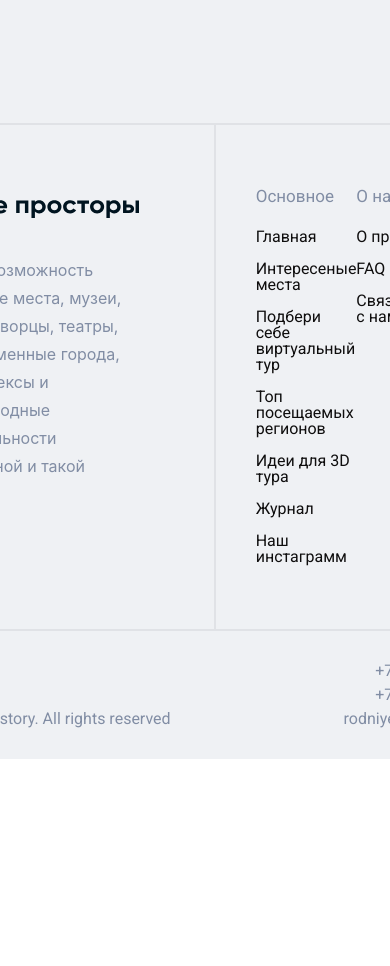
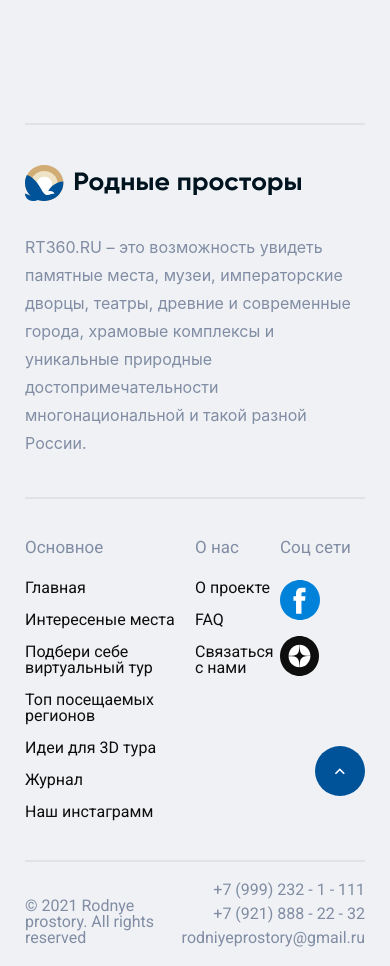
Before and after one commit to jeezou/tours-portal, a Vue app: page /#/ in a window 390 px wide. Shown: the part 6920-7886 px from the top of the page. Before the commit the page ends 7679 px from the top, so only its background shows below. Built offline with nearby package versions, Linux system fonts and the light colour scheme.

Commit message:
feat: add adaptive design for Error and Footer components

```diff
--- a/src/components/Footer.vue
+++ b/src/components/Footer.vue
@@ -86,7 +86,7 @@ export default {
   display: flex;
   flex-direction: column;
   align-items: center;
-  padding: 0 100px 0 100px;
+  padding: 0 50px;
 
   box-sizing: border-box;
 
@@ -104,7 +104,7 @@ export default {
     row-gap: 32px;
 
     border-top: 2px solid $border;
-
+  }
   .introduction {
     padding-top: 63px;
     padding-right: 75px;
@@ -192,5 +192,89 @@ export default {
     font-weight: 400;
   }
 }
+
+@media screen and (max-width: 1100px) {
+  .footer {
+    .introduction {
+      padding-top: 40px;
+      padding-right: 30px;
+    }
+
+    .links {
+      padding-top: 40px;
+      padding-left: 25px;
+      grid-template-columns: 2fr 1fr 1fr;
+      .group {
+        &__list {
+          &--inline {
+            flex-direction: column;
+            align-items: center;
+          }
+        }
+      }
+    }
+  }
+}
+
+@media screen and (max-width: 768px) {
+  .footer {
+    padding: 0 25px;
+    .container {
+      grid-template-areas:
+        "intro intro"
+        "links links"
+        "rights contacts";
+
+      row-gap: 0;
+      padding-bottom: 0;
+    }
+    .introduction {
+      padding: 40px 0 40px;
+
+      border: none;
+      border-bottom: 2px solid $border;
+    }
+
+    .links {
+      padding: 40px 0;
+      grid-template-columns: 1.5fr 1fr 1fr;
+
+      .group {
+        &__list {
+          &--inline {
+            flex-direction: row;
+          }
+        }
+      }
+    }
+
+    .rights,
+    .contacts {
+      padding: 20px 0;
+    }
+  }
+}
+
+@media screen and (max-width: 500px) {
+  .footer {
+    .links {
+      padding: 40px 0;
+      grid-template-columns: 2fr 1fr 1fr;
+
+      .group {
+        &__list {
+          &--inline {
+            align-items: flex-start;
+            flex-direction: column;
+          }
+        }
+      }
+    }
+
+    .rights,
+    .contacts {
+      padding: 20px 0;
+    }
+  }
 }
 </style>
--- a/src/views/Error.vue
+++ b/src/views/Error.vue
@@ -23,7 +23,7 @@
             src="../assets/icons/map-pin-blue.svg"
             alt="location ico"
           />
-          Санкт-Петербург
+          <div class="location__text">Санкт-Петербург</div>
         </div>
         <div class="eye">
           <img
@@ -85,8 +85,8 @@
       </div>
       <button class="err-frame__btn">Перейти на главную</button>
     </div>
+  </div>
   <Footer />
-  </div>
 </template>
 
 <script>
@@ -108,7 +108,7 @@ export default {
 
   background: $form-gray-2;
 
-  padding: 0 100px;
+  padding: 0 30px;
 }
 
 .nav-bar-white {
@@ -117,7 +117,9 @@ export default {
   justify-content: center;
   margin-bottom: 41px;
 
-  box-shadow: 0px 8px 10px rgba(156, 164, 169, 0.2);
+  box-shadow: 0px 8px 10px #9ca4a933;
+
+  background: $white;
 
   .container {
     width: 100%;
@@ -134,6 +136,7 @@ export default {
       background: $form-gray-4;
       border-radius: 12px;
     }
+  }
 
   .logo {
     background: rgba(0, 0, 0, 0);
@@ -145,6 +148,10 @@ export default {
   .location {
     padding: 12px 16px;
     cursor: pointer;
+
+    display: flex;
+    align-items: center;
+    column-gap: 8px;
   }
 
   .eye {
@@ -158,6 +165,8 @@ export default {
   }
 
   .profile {
+    display: flex;
+
     &__burger {
       padding: 8px 12px;
     }
@@ -178,7 +187,6 @@ export default {
     }
   }
 }
-}
 
 .err-frame {
   width: 100%;
@@ -195,6 +203,10 @@ export default {
   display: flex;
   align-items: flex-end;
   margin-bottom: 64px;
+
+  &__desc {
+    text-align: center;
+  }
 
   .cards {
     position: absolute;
@@ -245,7 +257,7 @@ export default {
   }
 
   &__content {
-    z-index: 1;
+    z-index: 2;
     position: absolute;
     top: 50%;
     left: 50%;
@@ -275,4 +287,154 @@ export default {
     line-height: 100%;
   }
 }
+
+@media screen and (max-width: 1100px) {
+  .nav-bar-white {
+    .container {
+      padding: 15px;
+
+      column-gap: 10px;
+    }
+
+    .logo__img {
+      height: 30px;
+    }
+
+    .location {
+      padding: 8px 12px;
+
+      &__text {
+        display: none;
+      }
+    }
+
+    .search-bar {
+      &__icon {
+        padding: 8px 12px;
+      }
+    }
+
+    .eye {
+      padding: 8px;
+
+      &__icon {
+        width: 25px;
+      }
+    }
+
+    .profile {
+      height: 41px;
+    }
+  }
+
+  .err-frame {
+    height: 600px;
+
+    padding: 40px 0;
+    justify-content: center;
+
+    &__content {
+      width: 70%;
+    }
+
+    .cards {
+      &__front {
+        top: 7%;
+        left: 3%;
+        width: 30%;
+        max-width: 250px;
+      }
+
+      &__middle {
+        bottom: 15%;
+        right: 3%;
+        width: 27%;
+        max-width: 200px;
+      }
+
+      &__back {
+        top: 10%;
+        right: 10%;
+        width: 27%;
+        max-width: 150px;
+      }
+    }
+
+    &__err-code {
+      width: 80%;
+      min-width: 250px;
+      max-width: 450px;
+    }
+
+    &__desc {
+      font-size: 28px;
+    }
+
+    &__btn {
+      padding: 15px 0;
+    }
+  }
+}
+
+@media screen and (max-width: 600px) {
+  .error {
+    padding: 0px 15px;
+  }
+
+  .nav-bar-white {
+    .search-bar {
+      display: none;
+    }
+    .location {
+      display: none;
+    }
+    .eye {
+      display: none;
+    }
+    .lang {
+      display: none;
+    }
+
+    .profile__avatar {
+      display: none;
+    }
+  }
+
+  .err-frame {
+    border-radius: 12px;
+    height: 500px;
+
+    &__btn {
+      border-radius: 12px;
+    }
+
+    &__content {
+      width: 80%;
+    }
+
+    &__desc {
+      font-size: 24px;
+    }
+
+    .cards {
+      &__front {
+        top: 7%;
+        left: 3%;
+        width: 23%;
+      }
+
+      &__middle {
+        bottom: 22%;
+        right: 3%;
+        width: 20%;
+      }
+
+      &__back {
+        top: 10%;
+        right: 10%;
+        width: 20%;
+      }
+    }
+  }
+}
 </style>
```
Lines whose indentation alone changed are shown as unchanged.
